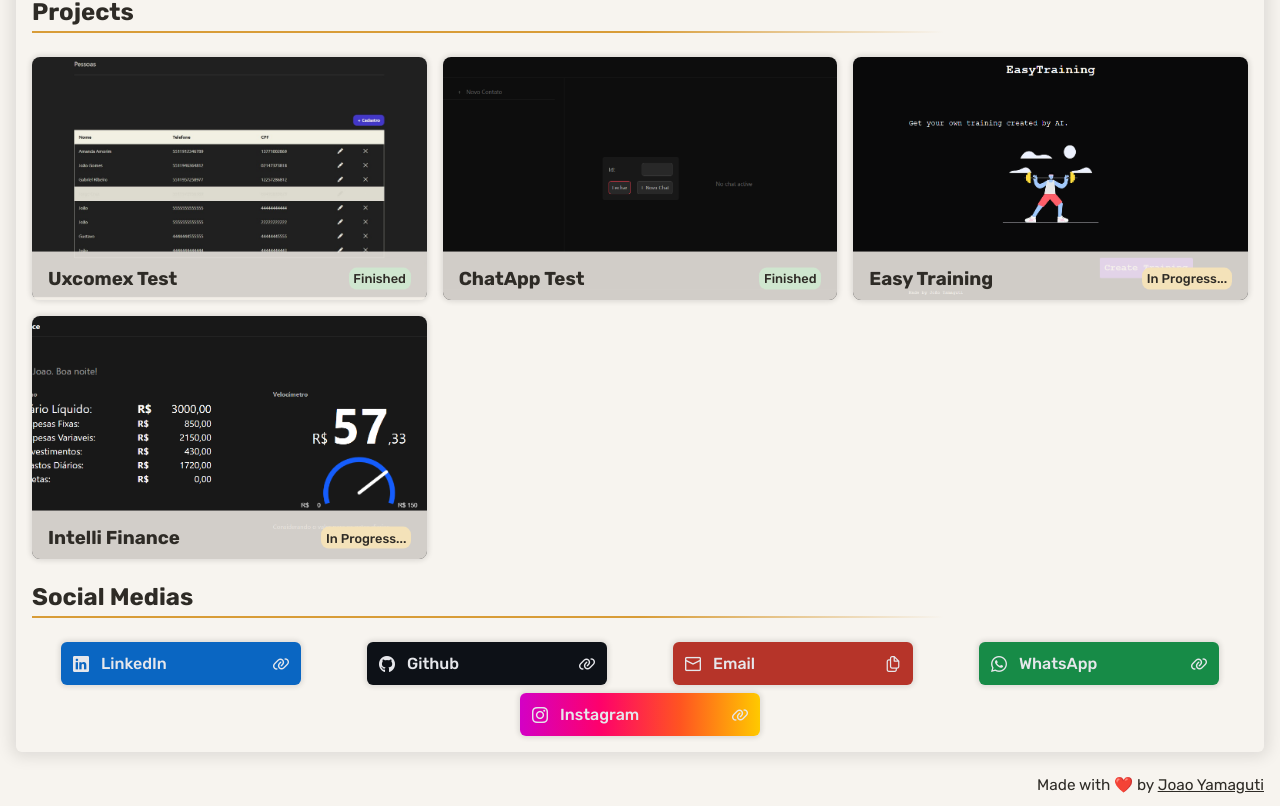
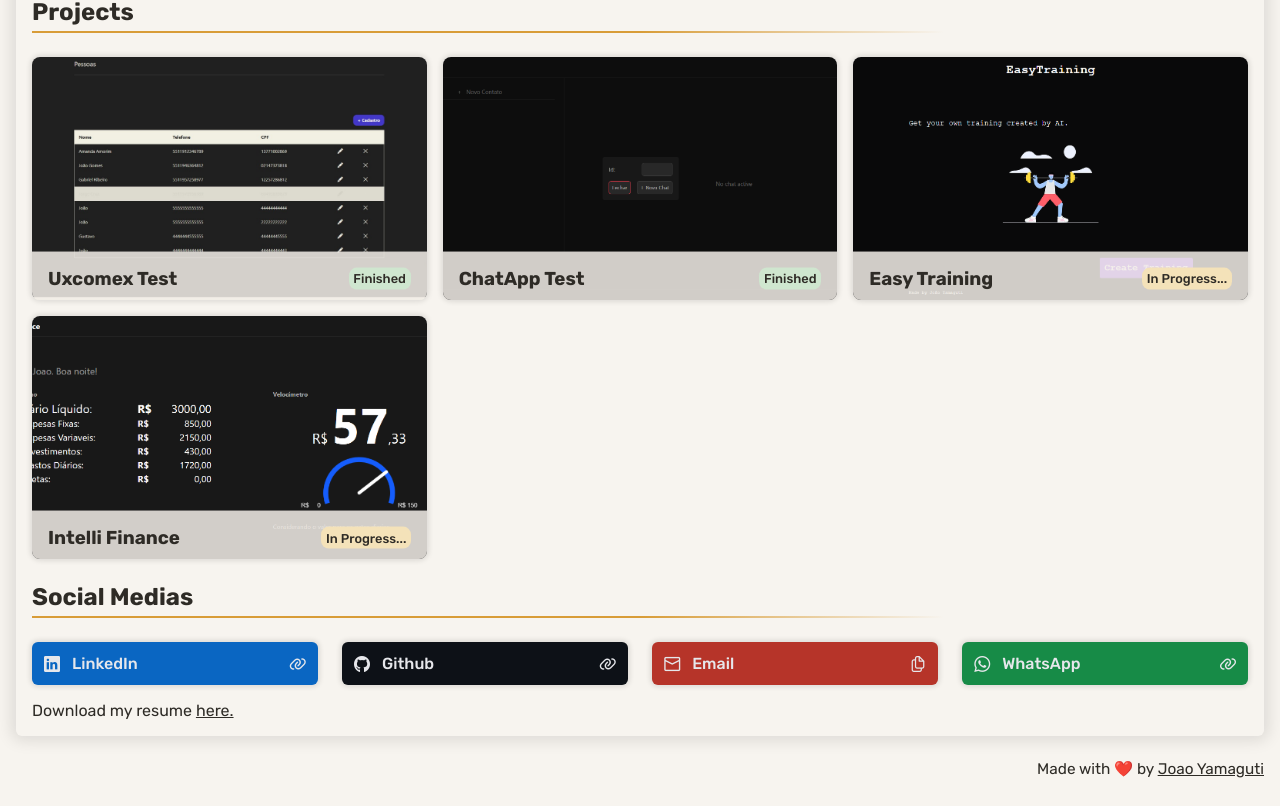
Before and after one commit to JoaoYamaguti/Portfolio, a Vue app: page / in a window 1280 px wide. Shown: the part 474-1280 px from the top of the page. Built offline with nearby package versions, Linux system fonts and the light colour scheme.

Commit message:
feat download resume

```diff
--- a/index.html
+++ b/index.html
@@ -3,6 +3,7 @@
   <head>
     <meta charset="UTF-8" />
     <meta name="viewport" content="width=device-width, initial-scale=1.0" />
+    <link rel="shortcut icon" href="user.ico" type="image/x-icon" />
     <title>Portfolio - João Yamaguti</title>
   </head>
   <body>
--- a/src/Components/ProjectsComponent.vue
+++ b/src/Components/ProjectsComponent.vue
@@ -16,7 +16,7 @@
         :style="{ 'background-image': 'url(' + project.backgroundImage + ')' }"
         class="project"
       >
-        <a :href="project.link" target="_blank">
+        <a :href="project.repository" target="_blank">
           <div class="slider">
             <div class="description">
               <div class="title">
@@ -75,7 +75,7 @@
             </ul>
           </div>
           <div class="links">
-            <a :href="project.link">{{ content?.projects.linkLabel }}</a>
+            <a v-if="project.link" :href="project.link">{{ content?.projects.linkLabel }}</a>
             <a :href="project.repository">{{ content?.projects.repositoryLabel }}</a>
           </div>
         </div>
--- a/src/Components/SocialmediasComponent.vue
+++ b/src/Components/SocialmediasComponent.vue
@@ -43,6 +43,12 @@
         </button>
       </li>
     </ul>
+    <p>
+      {{ content.resumeLabel }}
+      <a href="./files/Perfil_Tec-JoaoVictorYamagutiAlves.pdf" target="_blank">{{
+        content.resumeClickLabel
+      }}</a>
+    </p>
   </div>
 </template>
 
--- a/src/assets/styles/socialMedias.css
+++ b/src/assets/styles/socialMedias.css
@@ -1,14 +1,16 @@
 .socialMedias {
   & ul {
+    inline-size: 100%;
+
     margin-top: 1.5rem;
 
     list-style: none;
 
     display: flex;
-    flex-flow: row wrap;
-    justify-content: space-around;
+    flex-flow: column wrap;
+    justify-content: space-between;
     align-items: center;
-    gap: 0.5rem;
+    gap: 1rem;
 
     & li {
       inline-size: 100%;
@@ -48,6 +50,9 @@
       }
     }
   }
+  & p {
+    margin-block-start: 1rem;
+  }
 
   & .LinkedIn {
     background-color: var(--color-linkedin);
@@ -81,12 +86,23 @@
   }
 }
 
-@media (width > 48rem) {
+@media (width >= 48rem) {
   .socialMedias {
     & ul {
+      flex-flow: row wrap;
       & li {
-        max-inline-size: 15rem;
+        flex: 1 0 21.5rem;
       }
     }
   }
 }
+
+@media (width >= 1128px) {
+  .socialMedias {
+    & ul {
+      & li {
+        max-inline-size: 23.5%;
+      }
+    }
+  }
+}
--- a/src/lib/interfaces/IContent.ts
+++ b/src/lib/interfaces/IContent.ts
@@ -24,4 +24,6 @@
   }
   socialMediasTitle: string
   EmailCopiedMessage: string
+  resumeLabel: string
+  resumeClickLabel: string
 }
--- a/src/lib/resources/content_en.ts
+++ b/src/lib/resources/content_en.ts
@@ -98,4 +98,6 @@
   },
   socialMediasTitle: 'Social Medias',
   EmailCopiedMessage: 'Email copied to clipboard.',
+  resumeLabel: 'Download my resume',
+  resumeClickLabel: 'here.',
 }
--- a/src/lib/resources/content_pt-br.ts
+++ b/src/lib/resources/content_pt-br.ts
@@ -98,4 +98,6 @@
   },
   socialMediasTitle: 'Medias Sociais',
   EmailCopiedMessage: 'Email copiado para a área de transferência.',
+  resumeLabel: 'Baixe meu currículo',
+  resumeClickLabel: 'aqui.',
 }
--- a/src/lib/resources/profilePicture.ts
+++ b/src/lib/resources/profilePicture.ts
@@ -1 +1 @@
-export const profilePicture = 'https://github.com/JoaoYamaguti.png'
+export const profilePicture = 'https://avatars.githubusercontent.com/JoaoYamaguti'
--- a/src/lib/resources/socialMedias.ts
+++ b/src/lib/resources/socialMedias.ts
@@ -19,9 +19,9 @@
     icon: 'pi-whatsapp',
     link: 'https://wa.me/qr/GTQGX655SGIFL1',
   },
-  {
-    name: 'Instagram',
-    icon: 'pi-instagram',
-    link: 'https://www.instagram.com/juao_yamaguti',
-  },
+  // {
+  //   name: 'Instagram',
+  //   icon: 'pi-instagram',
+  //   link: 'https://www.instagram.com/juao_yamaguti',
+  // },
 ]
```
Also changed, not shown: 2 other files (tests, documents, lock files or other folders).
